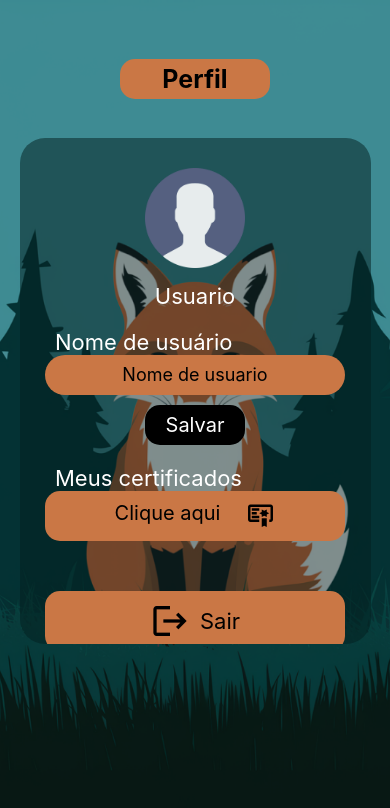
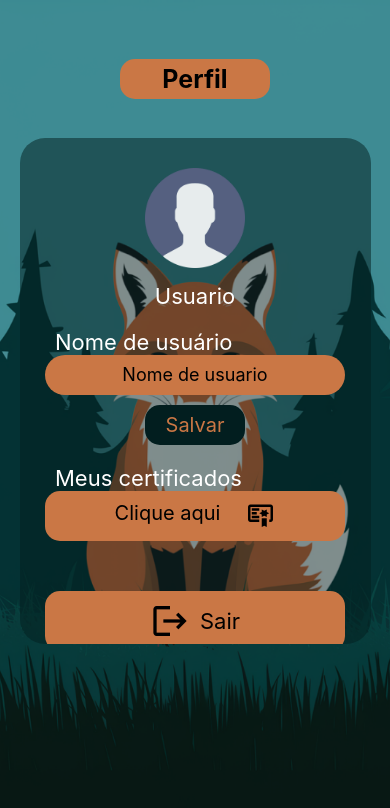
Before and after one commit to kirakman/CyberFox, a React Native app: screen /Perfil in a window 390 px wide. Shown: the top 808 px of the page. Built offline with nearby package versions, Linux system fonts and the light colour scheme.

Commit message:
Fix color of salvar button

```diff
--- a/screens/Perfil.js
+++ b/screens/Perfil.js
@@ -166,7 +166,7 @@ const styles = StyleSheet.create({
   botaoSalvar: {
     height: 40,
     width: 100,
-    backgroundColor: "#000000",
+    backgroundColor: "#021E1F",
     justifyContent: "center",
     alignItems: "center",
     borderRadius: 15,
@@ -174,7 +174,7 @@ const styles = StyleSheet.create({
   },
   nomeBotaoSalvar:{
     fontSize: 20,
-    color: "#FFFFFF",
+    color: "#CA7745",
   },
   textoInput:{
     color: "#FFFFFF",
```
